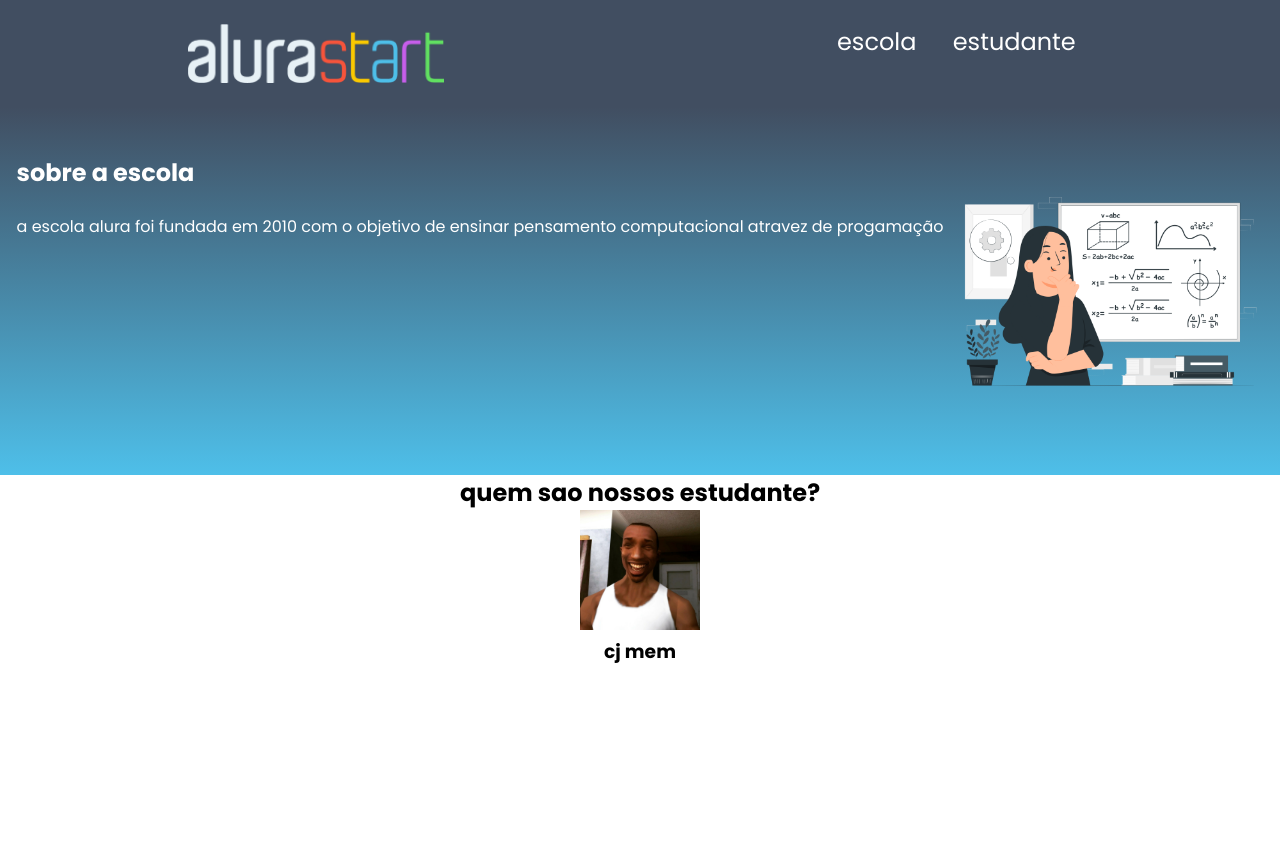
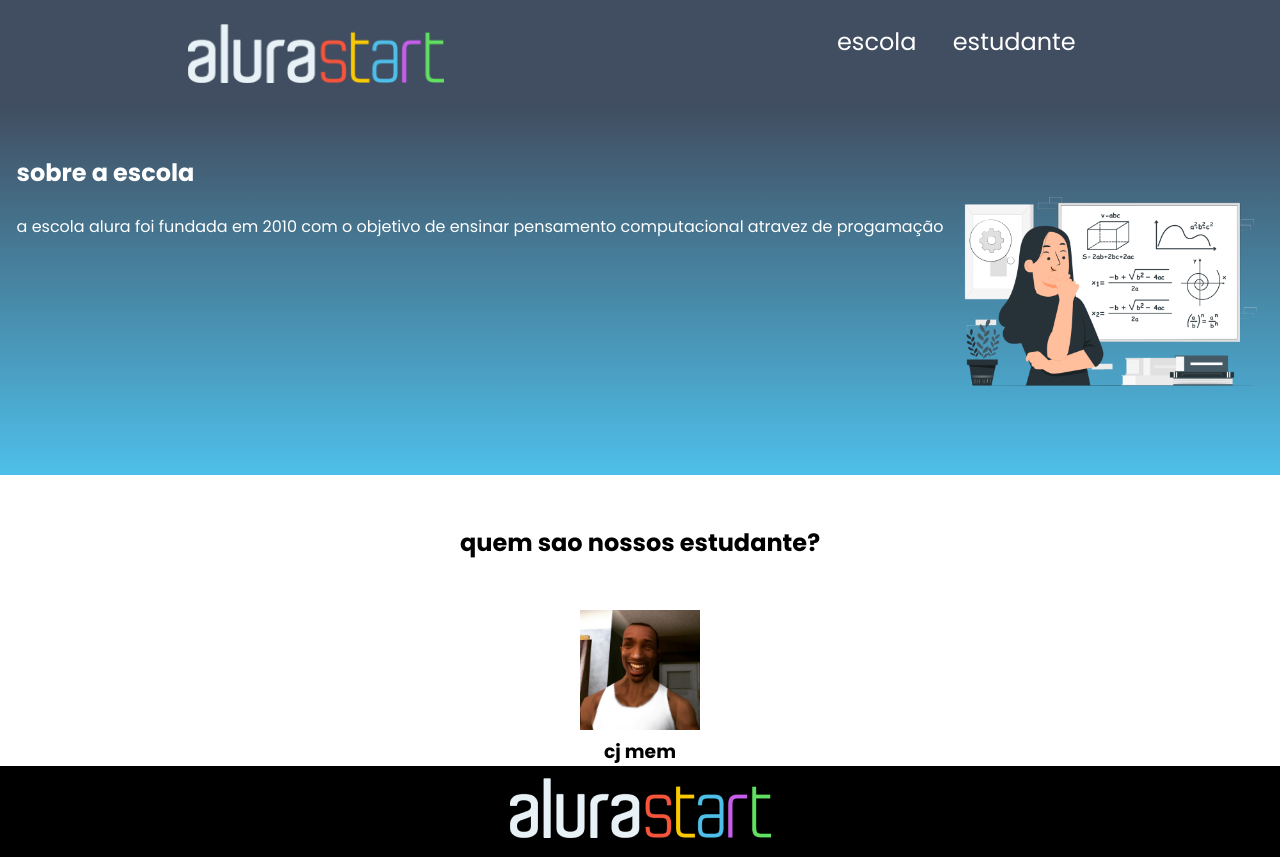
Before and after one commit to k4uansilva/site-kauanzinho, a plain HTML site: page index.html in a window 1280 px wide. Before the commit the page ends 800 px from the top, so only its background shows below. Drawn offline with Linux system fonts and the light colour scheme.

Commit message:
Add files via upload

```diff
--- a/index.html
+++ b/index.html
@@ -27,14 +27,18 @@
      <img class="escola-imagem"; src="Formula-pana.png" alt="professora no quadro.">
     </section>
     <section class="estudante-div">
-           <h2 class="estudante-titulo">quem sao nossos estudante?</h2>
-           <img class="estudante-imagem" src="ab67616d0000b2732334b4d3199bea648237751e.jpeg" alt="cj mem">
-           <h3>cj mem</h3>
+      <span></span>
+      <div class="estudante-todos"></div>
+      <h2 class="estudante-titulo">quem sao nossos estudante?</h2>
+      <img class="estudante-imagem" src="ab67616d0000b2732334b4d3199bea648237751e.jpeg" alt="cj mem">
+      <h3>cj mem</h3>
 
 
 
 
     </section>
-
+  <footer class="rodape">
+   <img class="rodape-imagem" src="alurastart logo 1.png" alt="logo da alura start">
+  </footer>
 </body>
 </html>
--- a/style.css
+++ b/style.css
@@ -53,3 +53,23 @@ font-size: 24px;
 .estudante-div{
    text-align: center;
 }
+
+.estudante-titulo{
+    text-align: center;
+    padding: 50px 0;
+}
+
+.estudante-todos{
+    direction: grid;
+
+}
+.rodape{
+    background-color: black;
+    text-align: center;
+}
+
+.rodape-imagem{
+    height: 60px ;
+    padding: 12px 0;
+
+}
```
